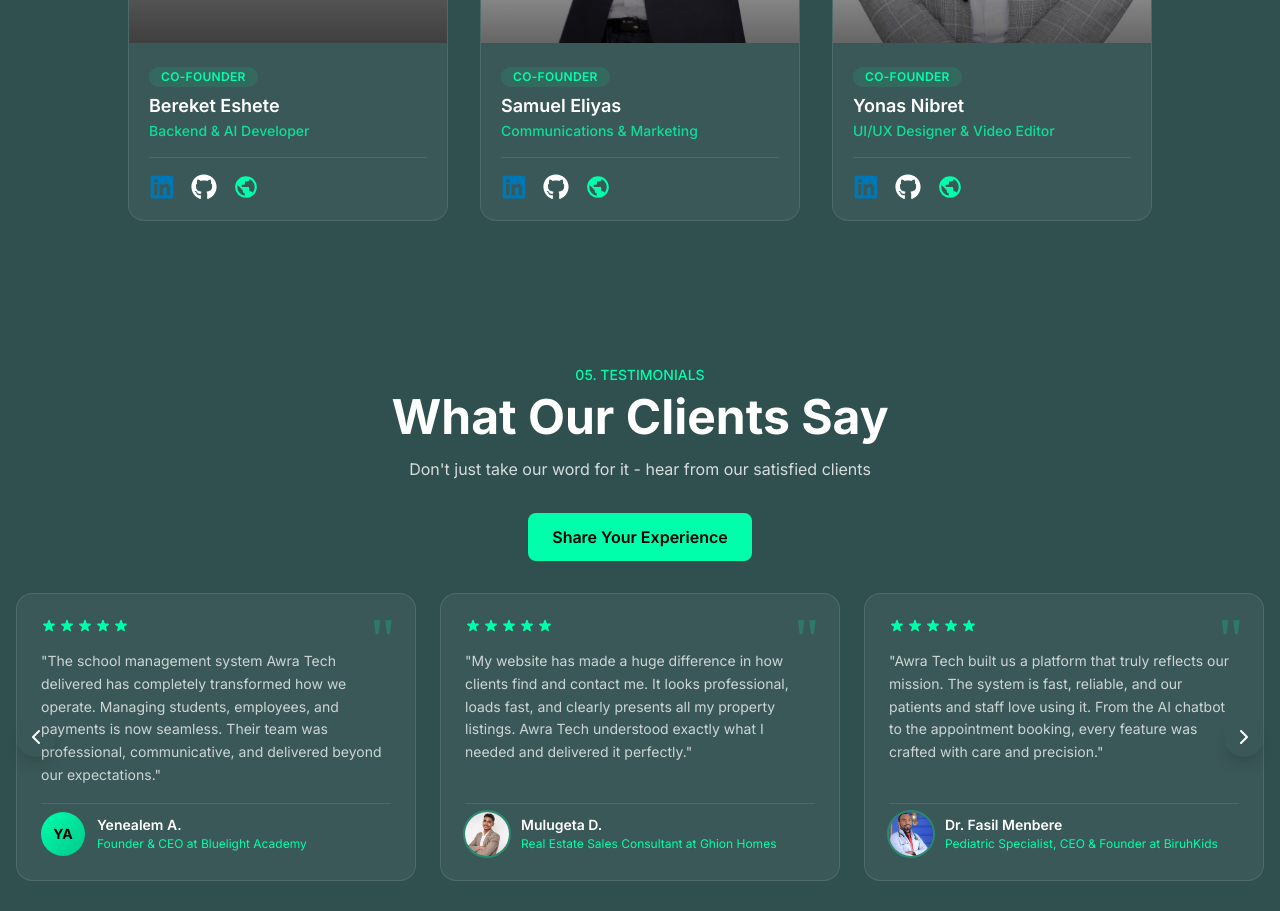
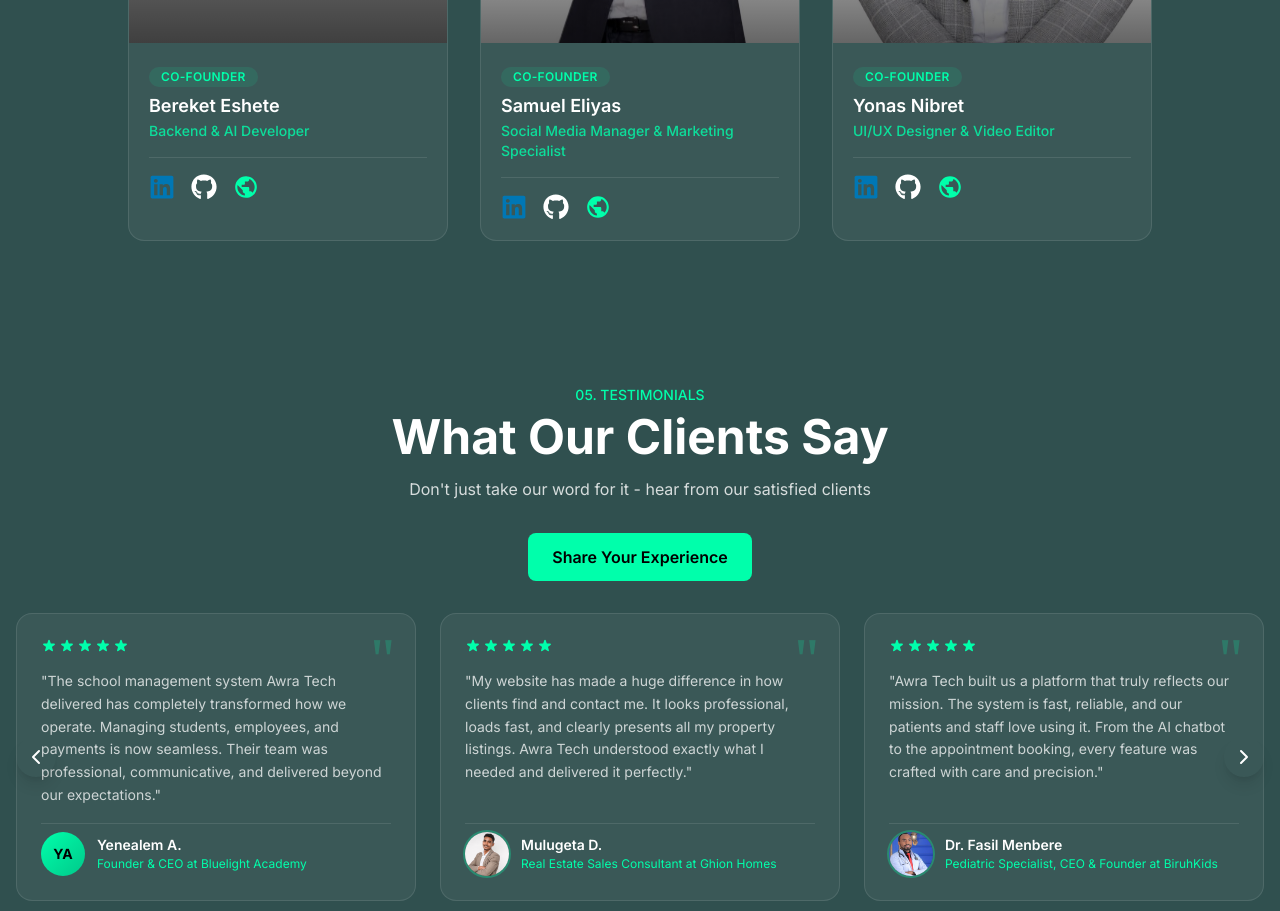
Before and after one commit to AwraTech/Company-Portfolio, a Next.js app in the folder client/: page / in a window 1280 px wide. Shown: the part 5680-6591 px from the top of the page. Built offline with nearby package versions, Linux system fonts and the light colour scheme; grey boxes are pictures that could not be loaded.

Commit message:
fix: update Samuel role to Social Media Manager & Marketing Specialist

```diff
--- a/client/src/app/page.tsx
+++ b/client/src/app/page.tsx
@@ -50,7 +50,7 @@ const teamMembers = [
 	{
 		name: "Samuel Eliyas",
 		title: "Co-Founder",
-		role: "Communications & Marketing",
+		role: "Social Media Manager & Marketing Specialist",
 		image: "/images/sami.png",
 		linkedin: "https://www.linkedin.com/in/samuel-eliyas-030762323?utm_source=share&utm_campaign=share_via&utm_content=profile&utm_medium=android_app",
 		github: "https://github.com/Samieliyas",
```
